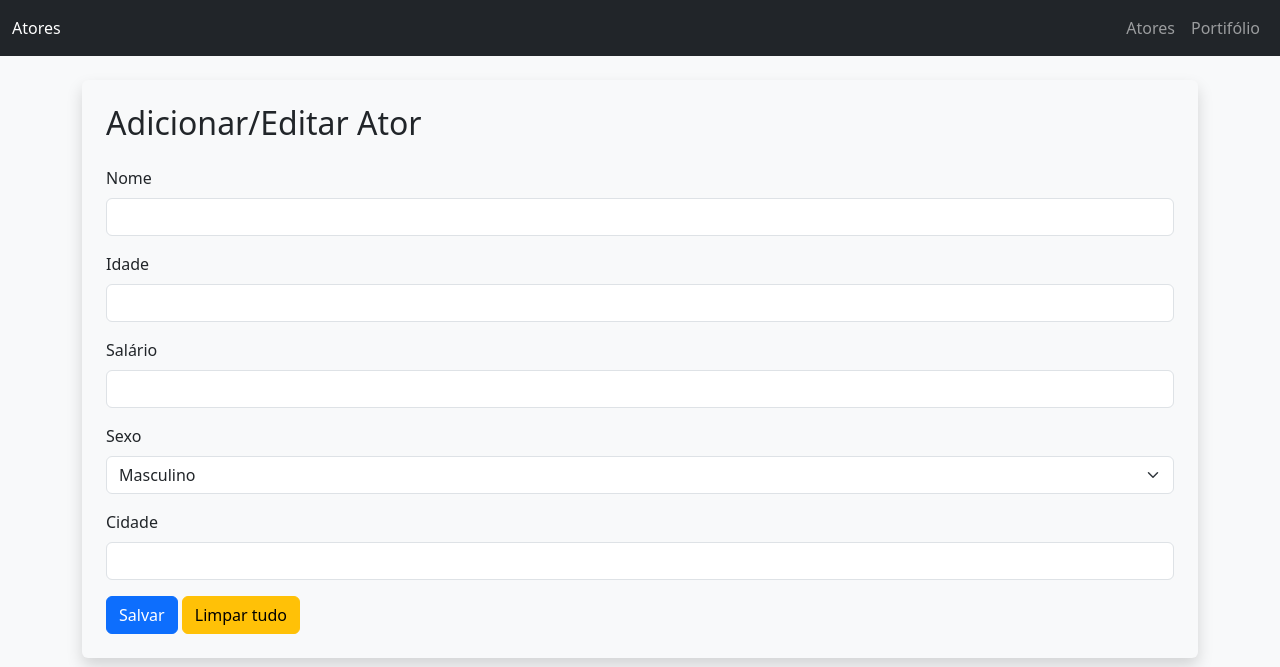
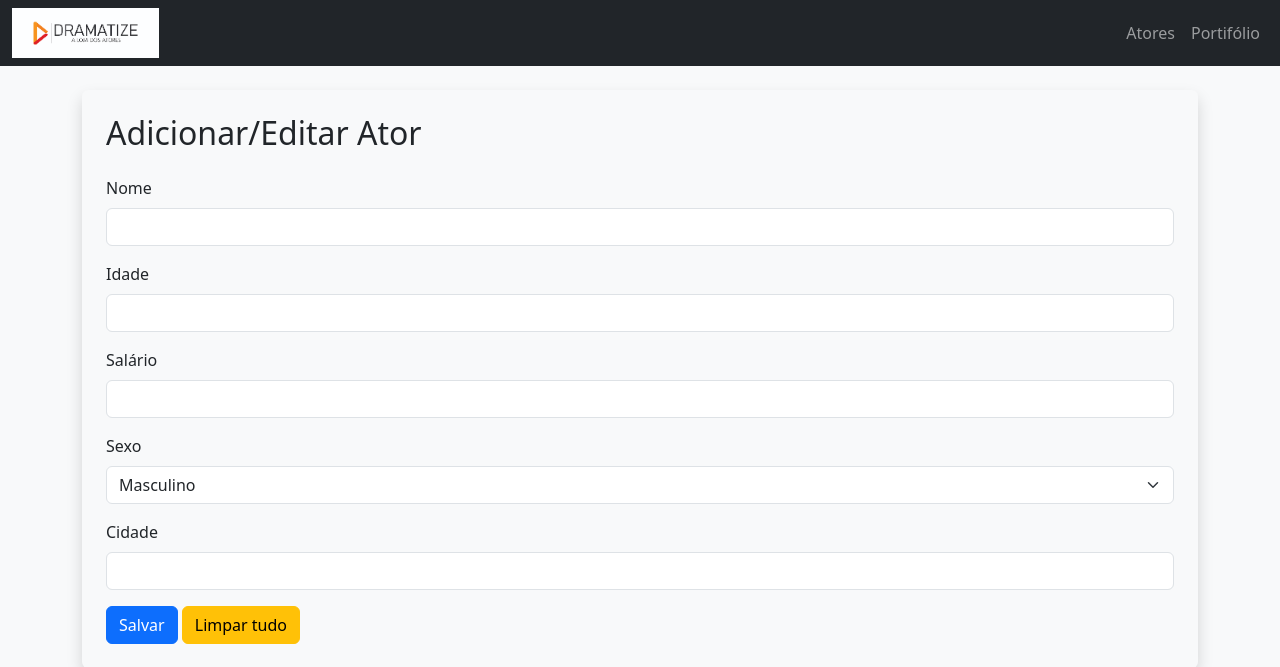
Before and after one commit to JulioCesarCandidoMarquezin/prova-servidor, a PHP site: page /index.php in a window 1280 px wide. Shown: the top 667 px of the page. Run offline with PHP 8.4, Linux system fonts and the light colour scheme; data that the repository does not hold is empty.

Commit message:
Substituido título de atores por uma imagem

```diff
--- a/components/header.php
+++ b/components/header.php
@@ -1,15 +1,13 @@
 <header>
     <nav class="navbar navbar-expand-sm bg-light sticky-top bg-dark" data-bs-theme="dark">
         <div class="container-fluid">
-            <span class="navbar-text">
-                <a href="#" class="link-underline link-underline-opacity-0">Atores</a>
-            </span>
+            <img src="/assets/banner.png" alt="Banner" class="d-inline-block align-text-top" style="height: 50px;">
 
             <ul class="navbar-nav">
                 <li class="nav-item">
                     <a class="nav-link link-offset-2 link-underline-opacity-25 link-underline-opacity-100-hover" href="/index.php">Atores</a></li>
                 <li class="nav-item">
-                    <a class="nav-link link-offset-2 link-underline-opacity-25 link-underline-opacity-100-hover" href="/portifolio.php">Portifólio</a></li>
+                    <a class="nav-link link-offset-2 link-underline-opacity-25 link-underline-opacity-100-hover" href="/sobre.php">Portifólio</a></li>
             </ul>
         </div>
     </nav>
```
